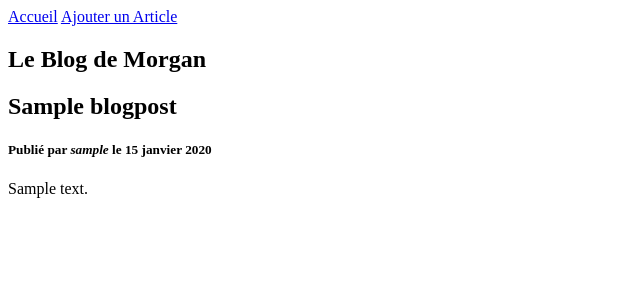
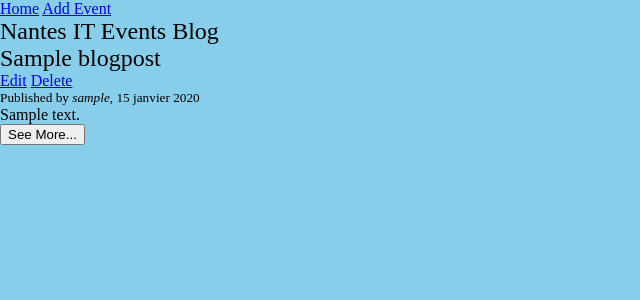
Before and after one commit to Ketzatl/Blog_Django_with_PostgreSQL, a Django app: page /blog/ in a window 1280 px wide. Shown: the top 300 px of the page, without its empty margins (0-640 px from the left). Run offline with Django 3.2, Linux system fonts and the light colour scheme; a user stored in the database is signed in; tables that the repository leaves empty hold one stand-in row (values such as "Sample post"); some web fonts are replaced.

Commit message:
- Création et configuration des fichiers reset.css & style.css

```diff
--- a/src/posts/models.py
+++ b/src/posts/models.py
@@ -32,6 +32,5 @@ class BlogPost(models.Model):
     def author_or_default(self):
         return self.author.username if self.author else "Anonyme"
 
-
     def get_absolute_url(self):
         return reverse('posts:home')
--- /dev/null
+++ b/src/posts/static/css/reset.css
@@ -0,0 +1,23 @@
+html {
+    box-sizing: border-box;
+    font-size: 16px;
+}
+
+*, *:before, *:after {
+    box-sizing: inherit;
+}
+
+body, h1, h2, h3, h4, h5, h6, p, ol, ul {
+    margin: 0;
+    padding: 0;
+    font-weight: normal;
+}
+
+ol, ul {
+    list-style: none;
+}
+
+img {
+    max-width: 100%;
+    height: auto;
+}
--- /dev/null
+++ b/src/posts/static/css/style.css
@@ -0,0 +1,6 @@
+@import url('https://fonts.googleapis.com/çss2?family=Raleway:wght@300;400;500;600;700&display=swap');
+@import 'reset.css';
+
+body {
+    background-color: skyblue;
+}
--- a/src/posts/templates/posts/blogpost_confirm_delete.html
+++ b/src/posts/templates/posts/blogpost_confirm_delete.html
@@ -1,15 +1,15 @@
 {% extends 'base.html' %}
 
 {% block title %}
-    <title>Supprimer un article</title>
+    <title>Delete Post</title>
 {% endblock %}
 
 {% block content %}
 
     <form method="POST">
         {% csrf_token %}
-        <p>Êtes-vous sûr de vouloir supprimer l'article : {{ post.title }} ? </p>
-        <input type="submit" value="Oui, supprimer">
+        <p>Confirm you want to delete : {{ post.title }} ? </p>
+        <input type="submit" value="Yes, delete">
     </form>
 
 {% endblock %}
--- a/src/posts/templates/posts/blogpost_create.html
+++ b/src/posts/templates/posts/blogpost_create.html
@@ -1,17 +1,17 @@
 {% extends 'base.html' %}
 
 {% block title %}
-    <title>Ajouter un Article</title>
+    <title>Add Post</title>
 {% endblock %}
 
 {% block content %}
 
-    <h1>Ajouter un Article</h1>
+    <h1>Add Post</h1>
 
     <form method="POST">
         {% csrf_token %}
         {{ form }}
-        <input type="submit" value="Créer">
+        <input type="submit" value="Create">
     </form>
 
 {% endblock %}
--- a/src/posts/templates/posts/blogpost_edit.html
+++ b/src/posts/templates/posts/blogpost_edit.html
@@ -1,17 +1,17 @@
 {% extends 'base.html' %}
 
 {% block title %}
-    <title>Editer un Article</title>
+    <title>Edit Post</title>
 {% endblock %}
 
 {% block content %}
 
-    <h1>Editer un Article</h1>
+    <h1>Edit Post</h1>
 
     <form method="POST">
         {% csrf_token %}
         {{ form }}
-        <input type="submit" value="Editer">
+        <input type="submit" value="Edit">
     </form>
 
 {% endblock %}
--- a/src/posts/templates/posts/blogpost_list.html
+++ b/src/posts/templates/posts/blogpost_list.html
@@ -1,17 +1,29 @@
 {% extends 'base.html' %}
 
 {% block title %}
-    <title>{{ title }}</title>
+    <title>Home Page</title>
 {% endblock %}
 
 {% block content %}
 
-    <h1>Le Blog de Morgan</h1>
+    <h1>Nantes IT Events Blog</h1>
     {% for post in posts %}
         <article>
             <h2>{{ post.title }}</h2>
-            <h5>Publié par <i>{{ post.author_or_default }}</i> le {{ post.created_on|date:'j F Y' }}</h5>
+
+            {% if request.user.is_authenticated %}
+            <div>
+                <a href="{% url 'posts:edit' slug=post.slug %}">Edit</a>
+                <a href="{% url 'posts:delete' slug=post.slug %}">Delete</a>
+            </div>
+            {%endif%}
+
+            <h5>Published by <i>{{ post.author_or_default }}</i>, {{ post.created_on|date:'j F Y' }}</h5>
             <p>{{  post.content|truncatewords:50 }}</p>
+
+            <form action="{% url 'posts:post' slug=post.slug %}">
+                <button>See More...</button>
+            </form>
         </article>
     {% endfor %}
 
--- a/src/posts/views.py
+++ b/src/posts/views.py
@@ -1,5 +1,7 @@
+from django.contrib.auth.decorators import login_required
 from django.shortcuts import render
 from django.urls import reverse_lazy
+from django.utils.decorators import method_decorator
 from django.views.generic import ListView, CreateView, UpdateView, DetailView, DeleteView
 
 from posts.models import BlogPost
@@ -22,12 +24,14 @@ class BlogHome(ListView):
         return queryset.filter(published=True)
 
 
+@method_decorator(login_required, name='dispatch')
 class BlogPostCreate(CreateView):
     model = BlogPost
     template_name = 'posts/blogpost_create.html'
     fields = ['title', 'content', ]
 
 
+@method_decorator(login_required, name='dispatch')
 class BlogPostUpdate(UpdateView):
     model = BlogPost
     template_name = 'posts/blogpost_edit.html'
@@ -39,6 +43,7 @@ class BlogPostDetail(DetailView):
     context_object_name = 'post'
 
 
+@method_decorator(login_required, name='dispatch')
 class BlogPostDelete(DeleteView):
     model = BlogPost
     context_object_name = 'post'
--- a/src/templates/base.html
+++ b/src/templates/base.html
@@ -1,17 +1,18 @@
+{% load static %}
 <!DOCTYPE html>
 <html lang="fr">
 <head>
     <meta charset="UTF-8">
     {% block title %}
-            <title>{{ title }}</title>
     {% endblock %}
+    <link rel="stylesheet" href="{% static 'css/style.css' %}">
 </head>
 <body>
 
 <nav>
-    <a href="{% url 'posts:home' %}">Accueil</a>
+    <a href="{% url 'posts:home' %}">Home</a>
     {% if request.user.is_authenticated %}
-    <a href="{% url 'posts:create' %}">Ajouter un Article</a>
+    <a href="{% url 'posts:create' %}">Add Event</a>
     {% endif %}
 </nav>
 
```
